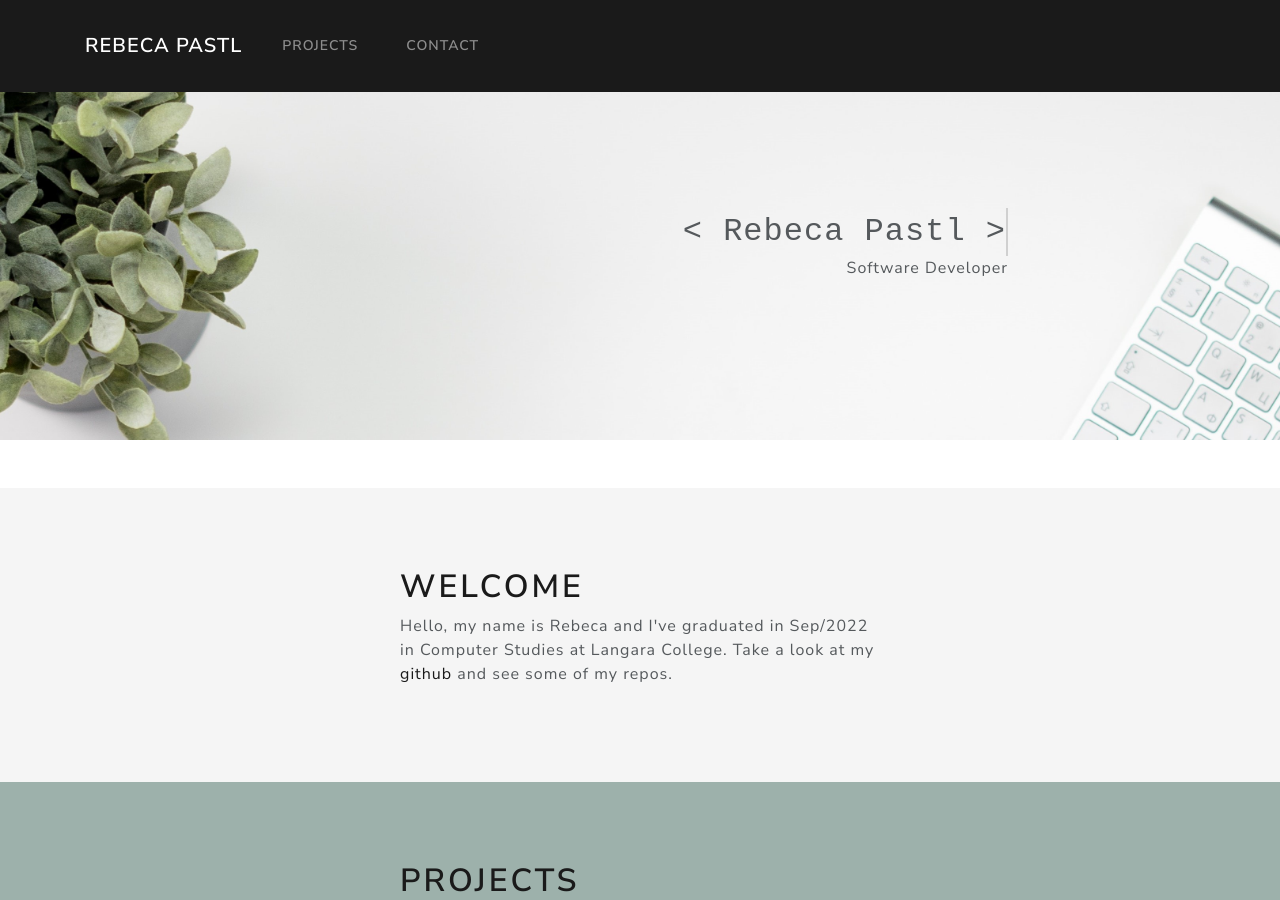
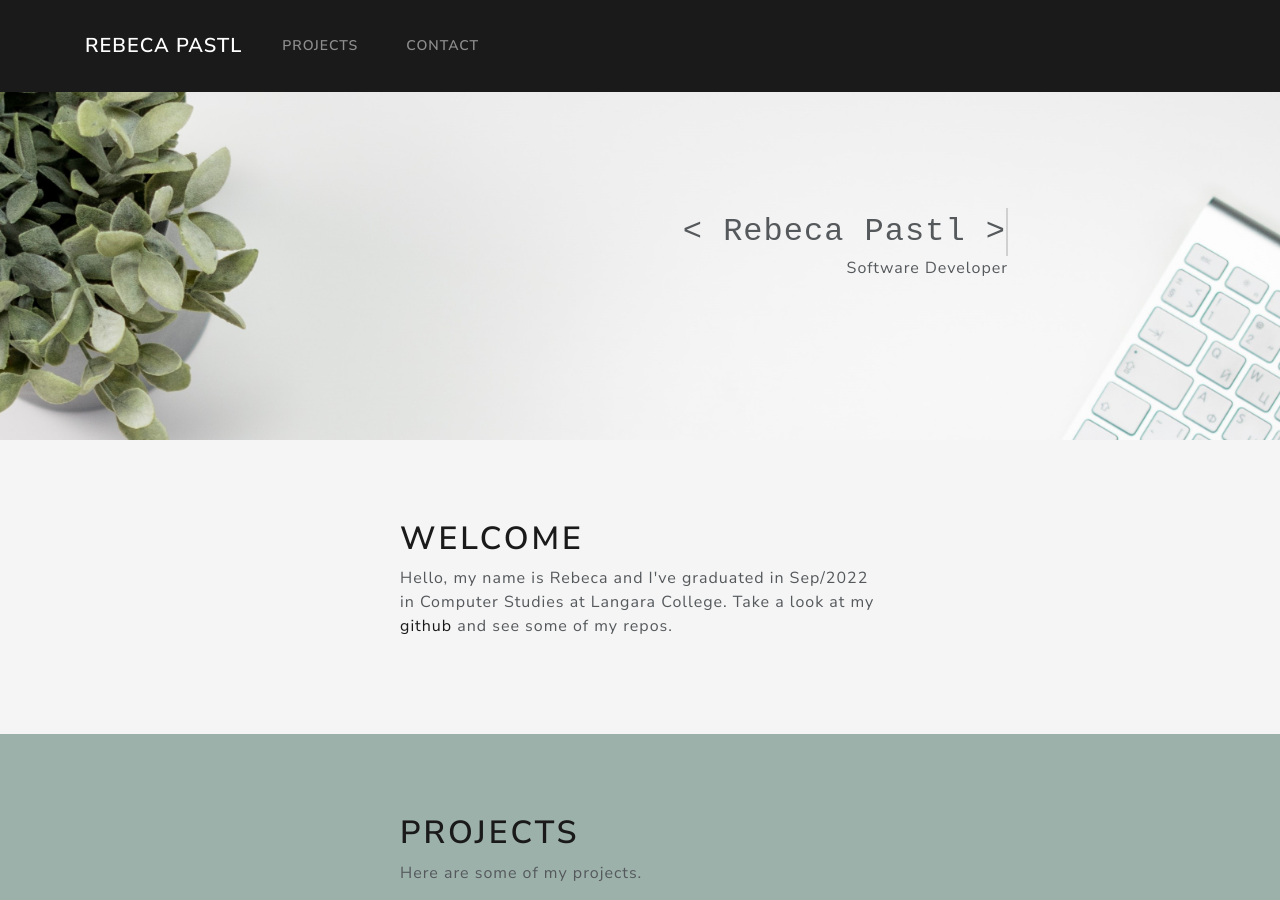
Before and after one commit to rebecapastl/rebecapastl.github.io, a Jekyll site: the page built from index.md, in a window 1280 px wide and 900 px high. Built offline with Jekyll 4.4.1, drawn with Linux system fonts in a browser that asks for light colours.

Commit message:
remove banner margin bottom

```diff
--- a/_includes/banner.html
+++ b/_includes/banner.html
@@ -1,4 +1,4 @@
-<header class="page-banner my-5" role="banner">
+<header class="page-banner mt-5" role="banner">
   <div class="w-75 mx-5 d-flex align-items-end flex-column">
     <div class="text-typing">
       <p>< Rebeca Pastl ></p>
```
